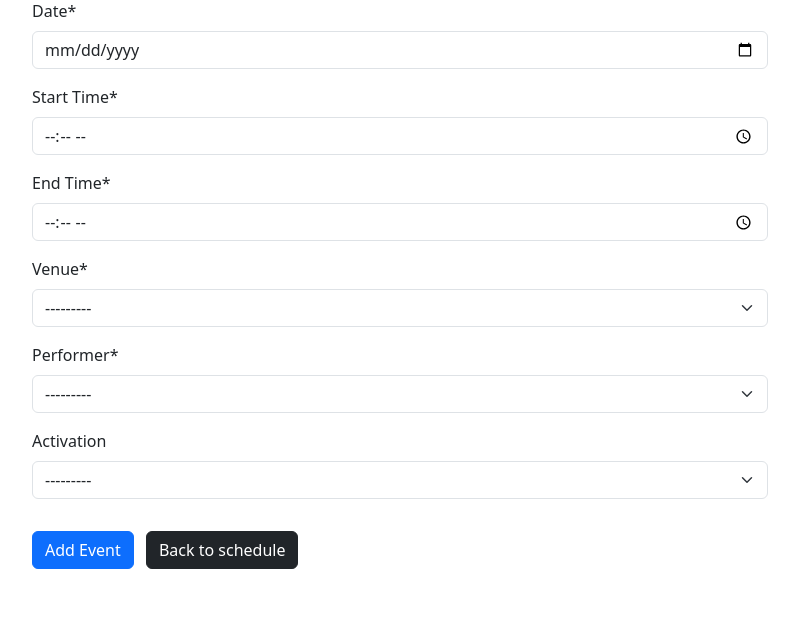
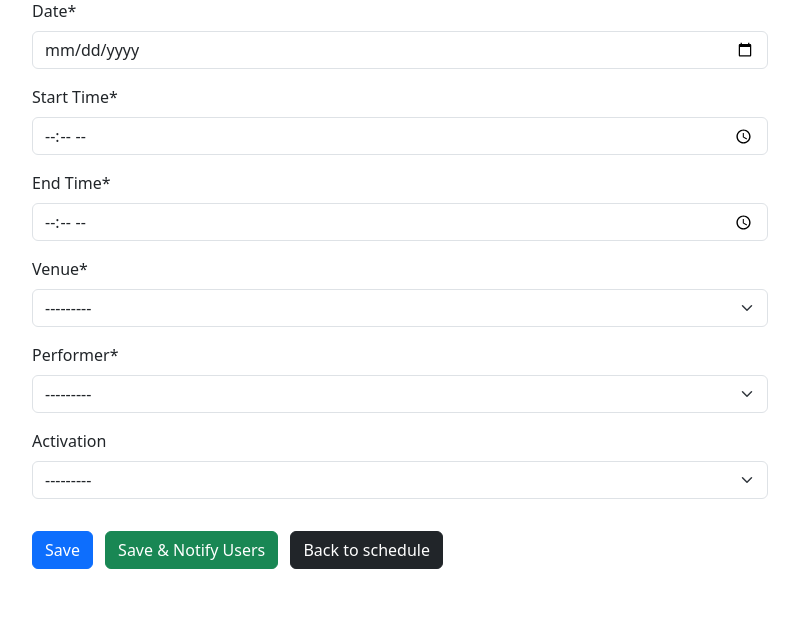
Before and after one commit to neilbenjamin/01_schedule_planner, a Django app: page /add/ in a window 1280 px wide. Shown: the part 87-718 px from the top of the page, without its empty margins (240-1039 px from the left). Run offline with Django 5.2, Linux system fonts and the light colour scheme; the visitor is signed in with stand-in values (Sample User, id 1); data that the repository does not hold is empty; some libraries are stand-ins or nearby versions.

Commit message:
Implement Save & Notify feature for events

```diff
--- a/schedule_planner/planner/templates/pages/add_event.html
+++ b/schedule_planner/planner/templates/pages/add_event.html
@@ -24,7 +24,8 @@
             <form method="post">
                 {% csrf_token %}
                 {{ form|crispy }}
-                <button type="submit" class="btn btn-primary mt-3">Add Event</button>
+                <button type="submit" name="action" value="save" class="btn btn-primary mt-3">Save</button>
+                <button type="submit" name="action" value="notify" class="btn btn-success mt-3 ms-2">Save & Notify Users</button>
                 <a href="{% url 'planner:index' %}" class="btn btn-dark mt-3 ms-2">Back to schedule</a>
             </form>
         </div>
--- a/schedule_planner/planner/views.py
+++ b/schedule_planner/planner/views.py
@@ -1,6 +1,7 @@
 from django.shortcuts import render, redirect, get_object_or_404
 from django.http import HttpRequest
 from django.contrib.auth.decorators import login_required, permission_required
+from django.contrib.auth.models import User
 from django.core.mail import send_mail
 from django.conf import settings
 from .models import Event, ContactMessage
@@ -37,6 +38,43 @@ def index(request: HttpRequest) -> HttpRequest:
     # return render(request, 'pages/planner.html', {'events': events})
 
 
+def send_event_notification(event, action_type):
+    """Sends email notification to all users about an event change."""
+    subject = f"Schedule Update: {action_type} - {event.venue}"
+    message = f"""
+Hello,
+
+A schedule update has been made.
+
+Action: {action_type}
+Venue: {event.venue}
+Date: {event.date}
+Time: {event.performance_time_start} - {event.performance_time_end}
+Performer: {event.performer}
+Activation: {event.activation}
+
+Please check the schedule for full details.
+"""
+    # Get all user emails, exclude those without emails
+    recipient_list = list(User.objects.exclude(email='').values_list('email', flat=True))
+
+    if recipient_list:
+        logger.info(f"Sending notification to {len(recipient_list)} users.")
+        try:
+            # Send to DEFAULT_FROM_EMAIL, BCC everyone else to protect privacy
+            send_mail(
+                subject,
+                message,
+                settings.DEFAULT_FROM_EMAIL,
+                [settings.DEFAULT_FROM_EMAIL],
+                bcc=recipient_list,
+                fail_silently=False
+            )
+            logger.info("Notification sent successfully.")
+        except Exception as e:
+            logger.error(f"Error sending notification: {e}")
+
+
 @login_required
 @permission_required('planner.add_event', raise_exception=True)
 def add_event(request: HttpRequest) -> HttpRequest:
@@ -59,7 +97,12 @@ def add_event(request: HttpRequest) -> HttpRequest:
         # Check form validity
         if form.is_valid():
             # Save to DB
-            form.save()
+            event = form.save()
+
+            # Check if user requested notification
+            if request.POST.get('action') == 'notify':
+                send_event_notification(event, "New Event Added")
+
             # Redirect thereafter
             return redirect('planner:index')
     # conditional else return a blank form
@@ -88,7 +131,12 @@ def edit_event(request: HttpRequest, pk: int) -> HttpRequest:
         # to the class EventForm
         form = EventForm(request.POST, instance=event)
         if form.is_valid():
-            form.save()
+            event = form.save()
+
+            # Check if user requested notification
+            if request.POST.get('action') == 'notify':
+                send_event_notification(event, "Event Updated")
+
             return redirect('planner:index')
     else:
         form = EventForm(instance=event)
```
